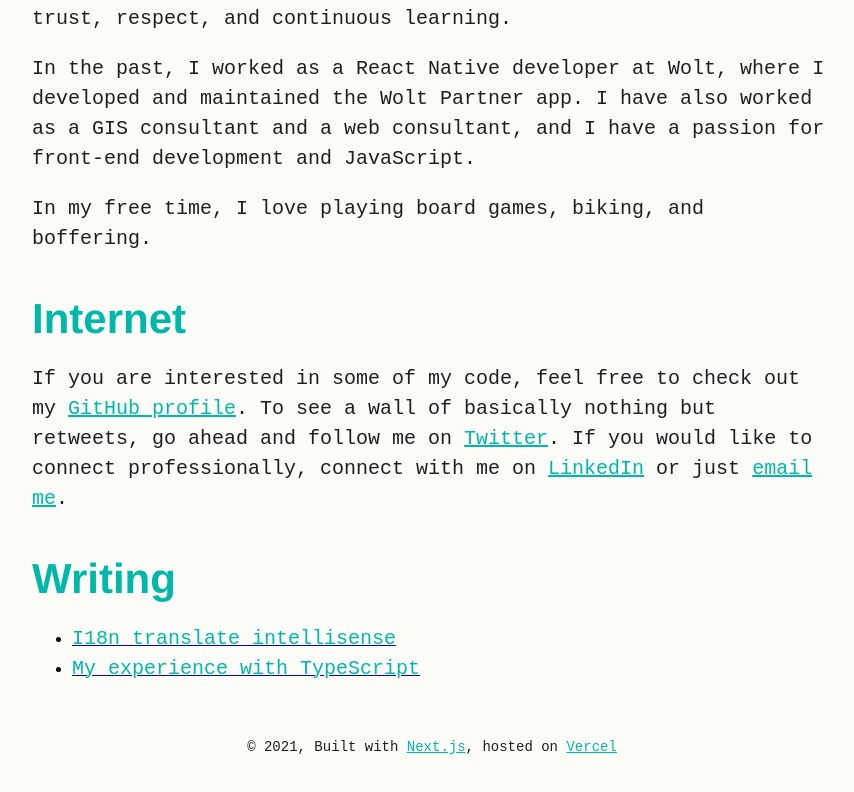
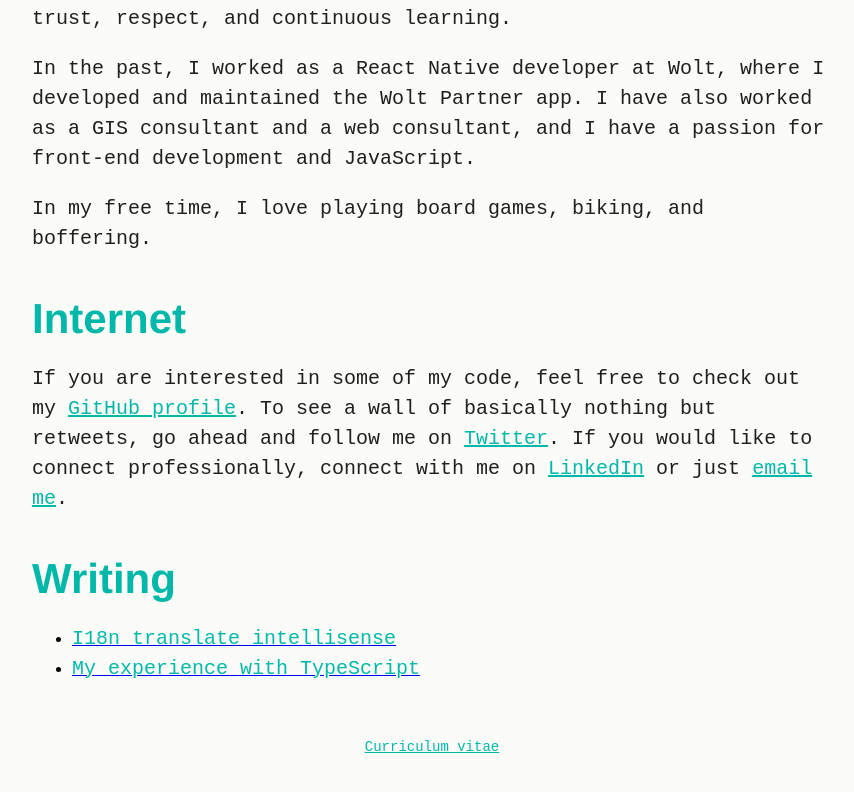
Before and after one commit to sakarisson/sakarisson.com, a Next.js app: page / in a window 1280 px wide. Shown: the part 542-1334 px from the top of the page, without its empty margins (208-1062 px from the left). Built offline with nearby package versions, Linux system fonts and the light colour scheme.

Commit message:
Add CV to fronpage

```diff
--- a/pages/_app.tsx
+++ b/pages/_app.tsx
@@ -65,10 +65,9 @@ function MyApp({ Component, pageProps }: AppProps) {
       </Content>
       <Footer>
         <Typography.Small>
-          © {new Date().getFullYear()}, Built with{' '}
-          <SmallLink href="https://nextjs.org/">Next.js</SmallLink>
-          {', hosted on '}
-          <SmallLink href="https://vercel.com/">Vercel</SmallLink>
+          <SmallLink href="https://raw.githubusercontent.com/sakarisson/curriculum_vitae/main/CV.pdf">
+            Curriculum vitae
+          </SmallLink>
         </Typography.Small>
       </Footer>
     </Root>
```
